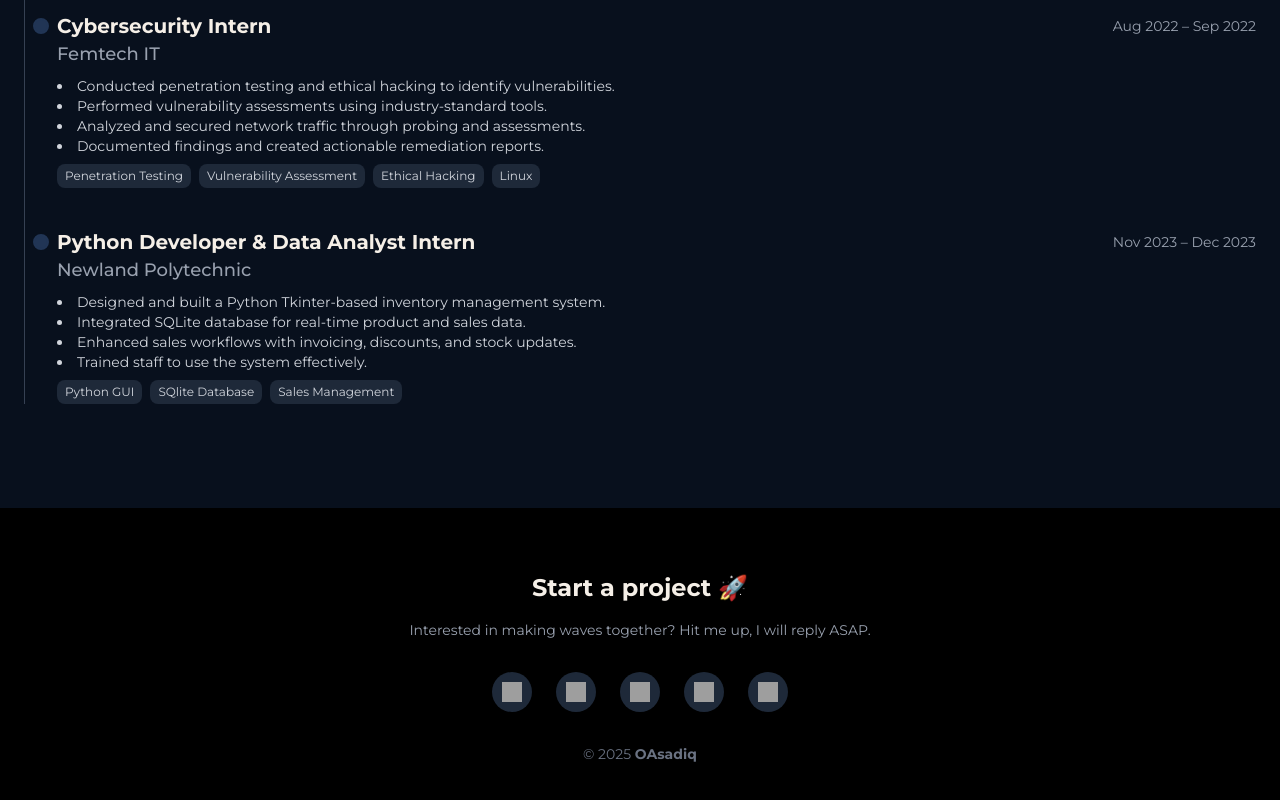
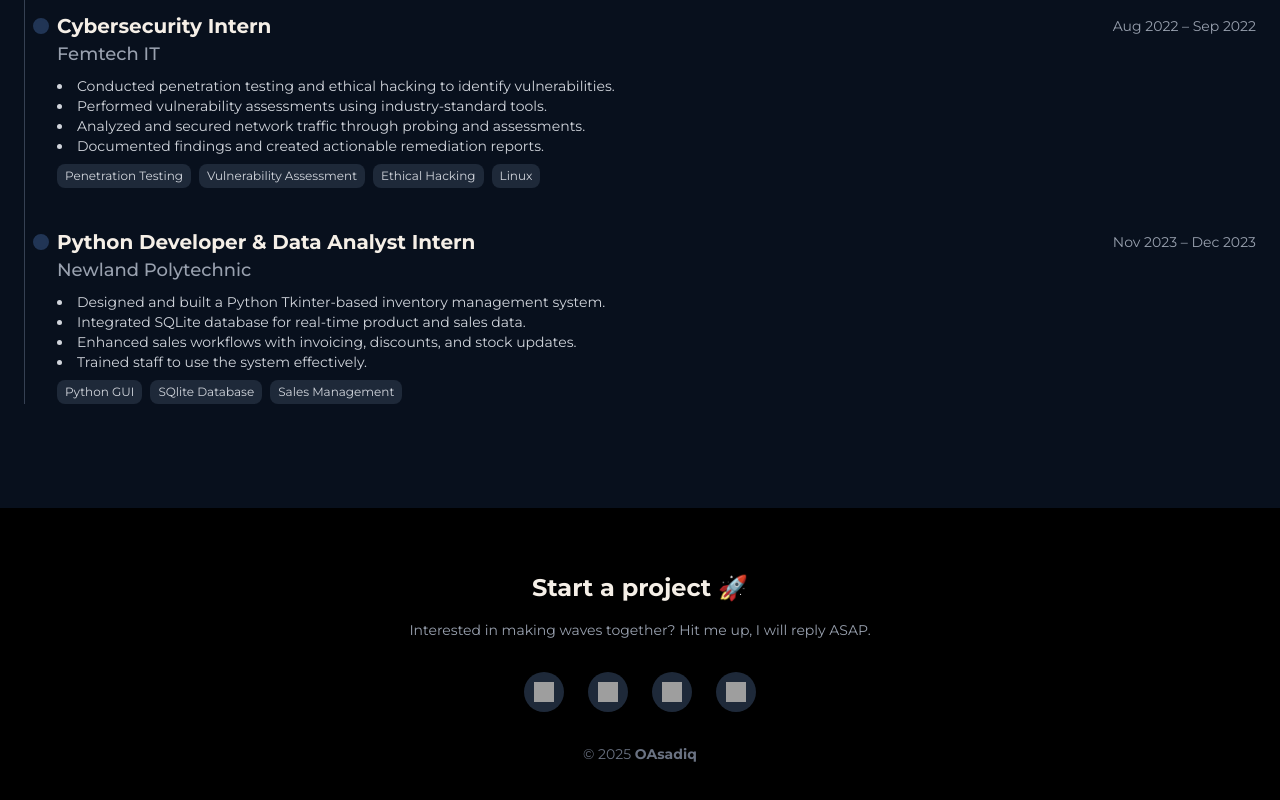
Before and after one commit to OAsadiq/Portfolio-repo, a React (Vite) app: page / in a window 1280 px wide. Shown: the part 4432-5232 px from the top of the page. Built offline with nearby package versions, Linux system fonts and the light colour scheme; grey boxes are pictures that could not be loaded.

Commit message:
Added update

```diff
--- a/src/components/footer.tsx
+++ b/src/components/footer.tsx
@@ -16,11 +16,6 @@ const FooterSection = () => {
       name: "LinkedIn",
       icon: "https://img.icons8.com/ios-filled/50/ffffff/linkedin.png",
       href: "https://www.linkedin.com/in/oasadiq/",
-    },
-    {
-      name: "WhatsApp",
-      icon: "https://img.icons8.com/ios-filled/50/ffffff/whatsapp.png",
-      href: "https://wa.me/message/KWP452YLNXJLB1",
     },
     {
       name: "Email",
```
